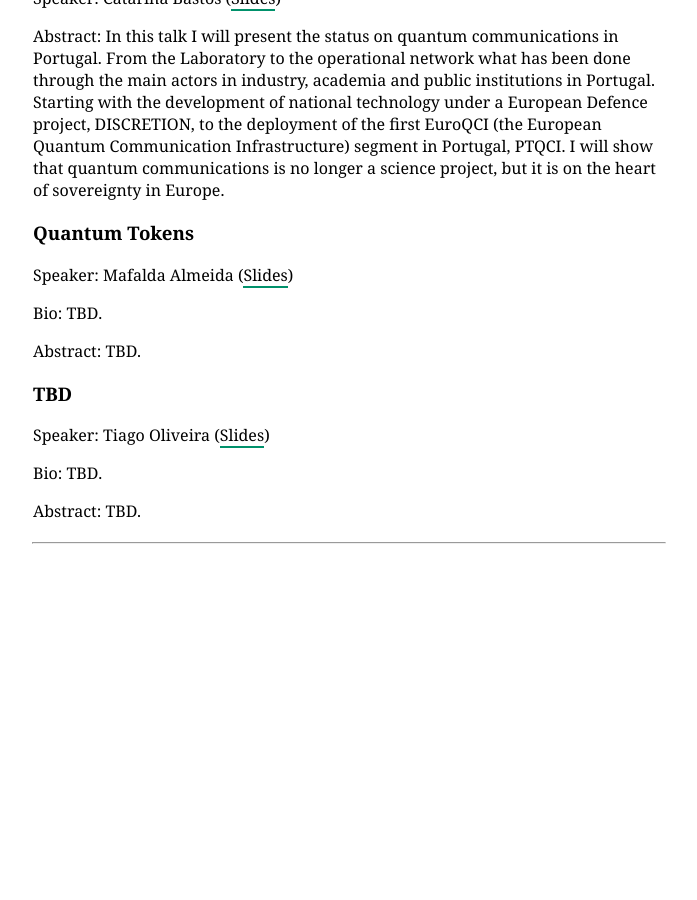
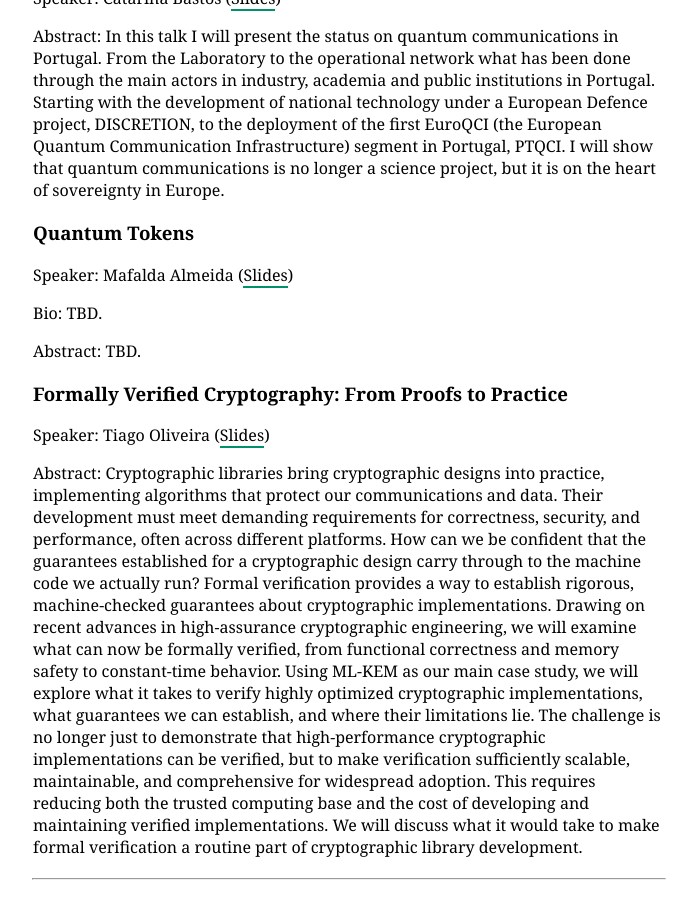
Before and after one commit to cryptoday-pt/cryptoday-pt.github.io, a Jekyll site: the page built from abstracts/index.html, in a window 1280 px wide and 900 px high, scrolled down 1064 px. Shown: the whole window, without its empty margins (291-988 px from the left). Built offline with Jekyll 4.4.1, drawn with Linux system fonts in a browser that asks for light colours; before the commit the page ends 1628 px from its top, so only the background shows below that.

```diff
--- a/abstracts/index.html
+++ b/abstracts/index.html
@@ -27,7 +27,6 @@
 <p>Abstract: TBD.</p>
 
 <section id="oliveira"></section>
-<h3>TBD</h3>
+<h3>Formally Verified Cryptography: From Proofs to Practice</h3>
 <p>Speaker: Tiago Oliveira (<a href="#">Slides</a>)</p>
-<p>Bio: TBD.</p>
-<p>Abstract: TBD.</p>
+<p>Abstract: Cryptographic libraries bring cryptographic designs into practice, implementing algorithms that protect our communications and data. Their development must meet demanding requirements for correctness, security, and performance, often across different platforms. How can we be confident that the guarantees established for a cryptographic design carry through to the machine code we actually run? Formal verification provides a way to establish rigorous, machine-checked guarantees about cryptographic implementations. Drawing on recent advances in high-assurance cryptographic engineering, we will examine what can now be formally verified, from functional correctness and memory safety to constant-time behavior. Using ML-KEM as our main case study, we will explore what it takes to verify highly optimized cryptographic implementations, what guarantees we can establish, and where their limitations lie. The challenge is no longer just to demonstrate that high-performance cryptographic implementations can be verified, but to make verification sufficiently scalable, maintainable, and comprehensive for widespread adoption. This requires reducing both the trusted computing base and the cost of developing and maintaining verified implementations. We will discuss what it would take to make formal verification a routine part of cryptographic library development.</p>
--- a/index.html
+++ b/index.html
@@ -59,7 +59,7 @@
         </tr>
         <tr>
             <td>16:00</td>
-            <td><b><a href="https://cryptoday.pt/abstracts#oliveira">TBD</b></td>
+            <td><b><a href="https://cryptoday.pt/abstracts#oliveira">Formally Verified Cryptography: From Proofs to Practice</b></td>
             <td><a href="https://scholar.google.com/citations?user=6ULLb44AAAAJ&hl=en">Tiago Oliveira</a>, UMinho</td>
         </tr>
         <tr id="nontalk">
```
